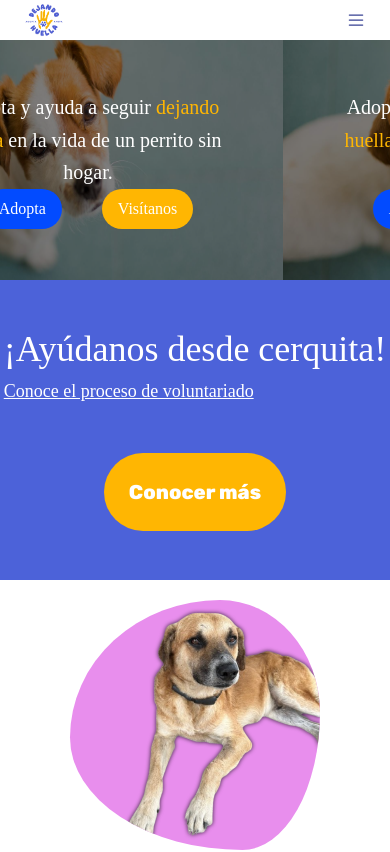
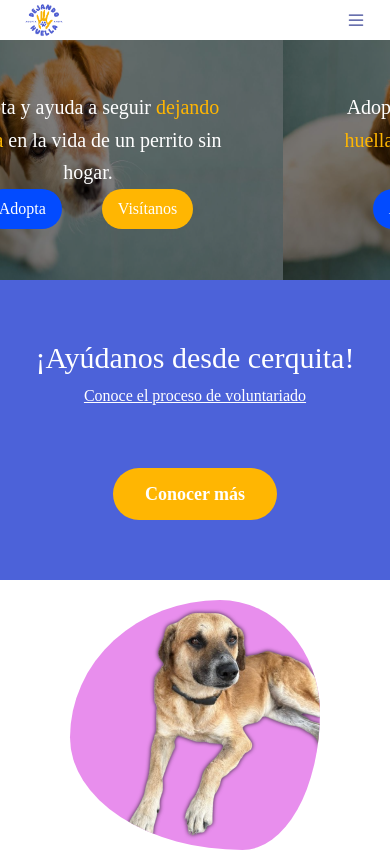
Before and after one commit to Tongother/dejando-huella, a Next.js app: page / in a window 390 px wide. Shown: the top 852 px of the page. Built offline with nearby package versions, Linux system fonts and the light colour scheme; a web font is replaced by a local one.

Commit message:
inicio de nosotros y revision de footer

```diff
--- a/src/app/components/banner/Banner.tsx
+++ b/src/app/components/banner/Banner.tsx
@@ -4,13 +4,28 @@ import "./Banner.css";
 
 const Banner = () => {
   return (
-    <section className="flex font-ramm flex-col lg:flex-row justify-evenly lg:justify-around  items-center bg-[#4C62D9]  rounded-none text-white w-full h-[300px] lg:h-[150px] box-border">
-      <div className="flex flex-col gap-2 text-4xl">
+    <>
+      <section className="hidden lg:flex flex-col lg:flex-row justify-evenly items-center bg-[#4C62D9] rounded-none text-white w-full h-[300px] lg:h-[150px] box-border lg:justify-center lg:gap-20">
+        <div className="flex flex-col gap-2 text-4xl font-normal font-ramm">
           <h1 className='text-center'>¡Ayúdanos desde cerquita!</h1>
-          <p className='text-lg'><a className='text-white underline' href="#">Conoce el proceso de voluntariado</a></p>
-      </div>
-      <Link href="#" className="btnHover bg-[#FFB602] text-white font-extrabold font-ruby text-center no-underline text-xl rounded-[40px] p-[25px]">Conocer más</Link>
-    </section>
+          <p className='text-lg'><a className='text-white underline'>Conoce el proceso de voluntariado</a></p>
+        </div>
+        <Link href="/voluntarios" className="btnHover bg-[#FFB602] text-white lg:w-[250px] text-center no-underline font-bold text-xl rounded-[40px] p-[25px] font-ruby">
+          Conocer más
+        </Link>
+      </section>
+
+      {/* Para pantallas móviles */}
+      <section className="flex lg:hidden flex-col justify-evenly items-center bg-[#4C62D9] rounded-none text-white w-full h-[300px] box-border">
+        <div className="flex flex-col gap-2 text-3xl text-center font-normal font-ramm">
+          <h1>¡Ayúdanos desde cerquita!</h1>
+          <p className='text-base'><a className='text-white underline'>Conoce el proceso de voluntariado</a></p>
+        </div>
+        <Link href="/voluntarios" className="btnHover bg-[#FFB602] text-white text-center no-underline font-bold text-lg rounded-[40px] px-8 py-3">
+          Conocer más
+        </Link>
+      </section>
+    </>
   );
 };
 
--- /dev/null
+++ b/src/app/nosotros/nosotros.tsx
@@ -0,0 +1,32 @@
+import React from 'react';
+import Image from 'next/image';
+
+const Nosotros = () => {
+    return (
+        <section className="w-full flex flex-col md:flex-row justify-center items-center gap-12 py-10">
+            <div className="w-80 h-80 relative ">
+
+                <Image
+                    src="/Perrito.png"
+                    alt="Imagen de un perrito"
+                    fill
+                    className="rounded-full object-cover"
+                />
+            </div>
+            <div className="max-w-xl text-center md:text-left">
+                <h2 className="text-3xl md:text-4xl font-bold text-[#374193]">
+                    Cada mascota adoptada es una victoria en nuestra misión de construir un mundo mejor.
+                </h2>
+                <p className="mt-4 text-lg italic text-gray-700">
+                &rdquo;En Dejando Huella, creemos que cada mascota merece una segunda oportunidad, un hogar donde pueda ser amado.&rdquo;
+                </p>
+                <p className="mt-2 text-right text-gray-500"></p>
+            </div>
+
+        </section>
+
+
+    );
+};
+
+export default Nosotros;
--- /dev/null
+++ b/src/app/nosotros/page.tsx
@@ -0,0 +1,11 @@
+import Nosotros from "./nosotros";
+
+export default function nosotros (){
+    return (
+        <>
+            <Nosotros>
+
+            </Nosotros>
+        </>
+    );
+}
--- a/src/app/voluntarios/voluntarios.tsx
+++ b/src/app/voluntarios/voluntarios.tsx
@@ -36,7 +36,7 @@ const Formulario = () => {
                 <input type="url" placeholder="Cuenta de Facebook (url)" className="p-2 border border-gray-300 rounded-lg bg-white text-black placeholder-gray-500 shadow-[0_4px_2px_-2px_rgba(0,0,0,0.5)] focus:outline-none focus:ring-2 focus:ring-blue-500" />
             </div>
             <div className="form-group flex flex-col col-span-2 mb-4">
-                <label className="text-black text-sm mb-1 text-center">Elige el área de tu preferencia</label>
+                <label className="text-black text-sm mb-1 text-sm">Elige el área de tu preferencia</label>
                 <select id="opciones" name="opciones" className="p-2 border border-gray-300 rounded-lg bg-white text-black placeholder-gray-500 shadow-[0_4px_2px_-2px_rgba(0,0,0,0.5)] focus:outline-none focus:ring-2 focus:ring-blue-500">
                     <option value="opcion1">Cuidado de perros</option>
                     <option value="opcion2">Limpiar baños</option>
```
Also changed, not shown: src/app/voluntarios/page.tsx (indentation only), 1 other file (tests, documents, lock files or other folders).
